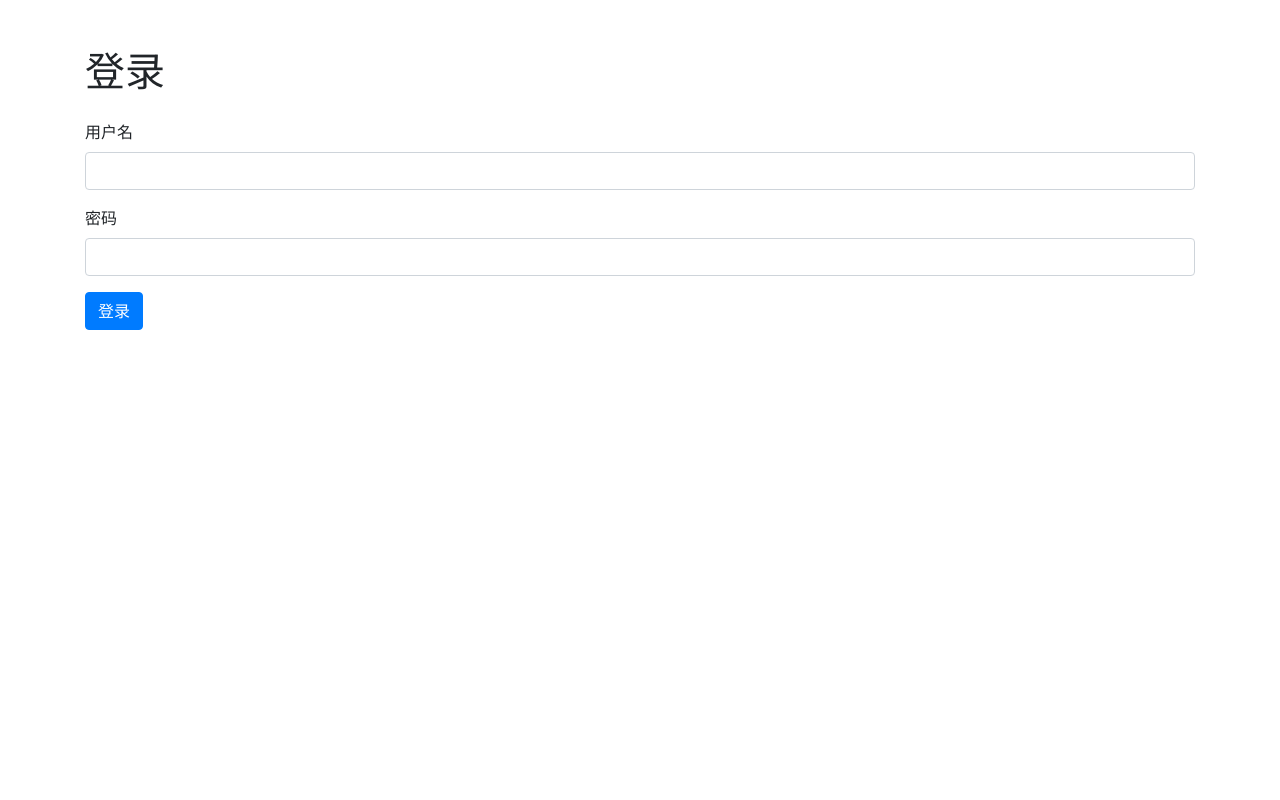
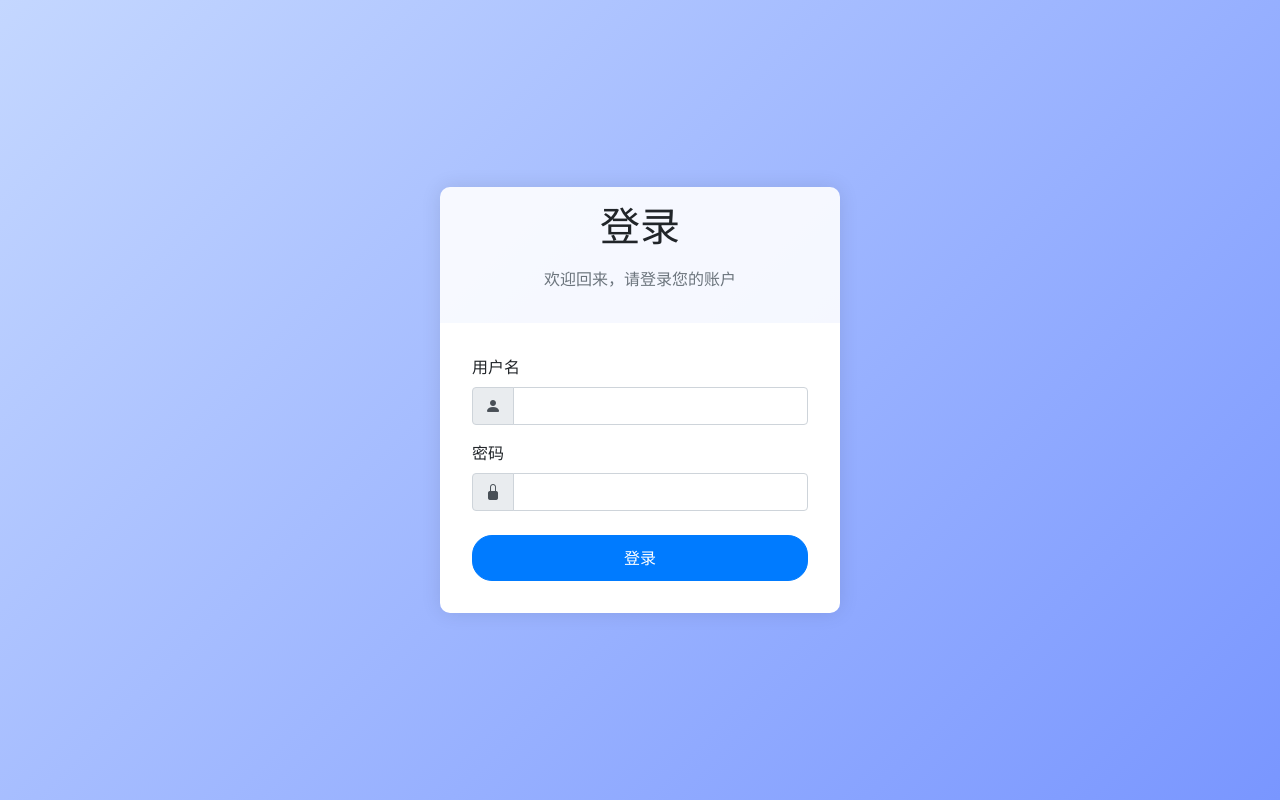
Before and after one commit to Cp0204/quark-auto-save, a Flask app: page /login in a window 1280 px wide. Run offline with Flask 3, Linux system fonts and the light colour scheme; parts of the project's set-up code (start-up, migrations or seed data) failed here and were passed over; some libraries are stand-ins or nearby versions.

Commit message:
🎨 改进登录页面样式

```diff
--- a/app/templates/login.html
+++ b/app/templates/login.html
@@ -1,34 +1,85 @@
 <!DOCTYPE html>
-<html lang="en">
+<html lang="zh-CN">
 
 <head>
     <meta charset="UTF-8">
     <meta name="viewport" content="width=device-width, initial-scale=1.0">
     <title>登录</title>
-    <!-- 引入 Bootstrap CSS -->
     <link rel="stylesheet" href="./static/css/bootstrap.min.css">
+    <link rel="stylesheet" href="./static/css/bootstrap-icons.min.css">
+    <style>
+        body {
+            background: linear-gradient(135deg, #c4d7ff 0%, #7996ff 100%);
+            min-height: 100vh;
+            display: flex;
+            align-items: center;
+        }
+
+        .login-card {
+            max-width: 400px;
+            width: 100%;
+            margin: 0 auto;
+            box-shadow: 0 0 20px rgba(0, 0, 0, 0.1);
+            border-radius: 10px;
+            overflow: hidden;
+        }
+
+        .login-header {
+            background: rgba(255, 255, 255, 0.9);
+            padding: 1rem 2rem;
+            text-align: center;
+        }
+
+        .login-body {
+            background: #fff;
+            padding: 2rem;
+        }
+
+        .btn {
+            border-radius: 20px;
+            padding: 10px 20px;
+            width: 100%;
+        }
+    </style>
 </head>
 
 <body>
-    <div class="container mt-5">
-        <h1 class="mb-4">登录</h1>
+    <div class="container">
+        <div class="login-card">
+            <div class="login-header">
+                <h1 class="mb-3">登录</h1>
+                <p class="text-muted">欢迎回来，请登录您的账户</p>
+            </div>
+            <div class="login-body">
                 {% if message %}
-        <div class="alert alert-danger" role="alert">
+                <div class="alert alert-danger text-center" role="alert">
                     [[ message ]]
                 </div>
                 {% endif %}
                 <form action="/login" method="POST">
-            <div class="form-group">
-                <label for="username">用户名</label>
+                    <div class="form-group mb-3">
+                        <label for="username" class="form-label">用户名</label>
+                        <div class="input-group">
+                            <div class="input-group-prepend">
+                                <span class="input-group-text"><i class="bi bi-person-fill"></i></span>
+                            </div>
                             <input type="text" class="form-control" id="username" name="username" required>
                         </div>
-            <div class="form-group">
-                <label for="password">密码</label>
+                    </div>
+                    <div class="form-group mb-4">
+                        <label for="password" class="form-label">密码</label>
+                        <div class="input-group">
+                            <div class="input-group-prepend">
+                                <span class="input-group-text"><i class="bi bi-lock-fill"></i></span>
+                            </div>
                             <input type="password" class="form-control" id="password" name="password" required>
+                        </div>
                     </div>
                     <button type="submit" class="btn btn-primary">登录</button>
                 </form>
             </div>
+        </div>
+    </div>
 </body>
 
 </html>
```
Lines whose indentation alone changed are shown as unchanged.
